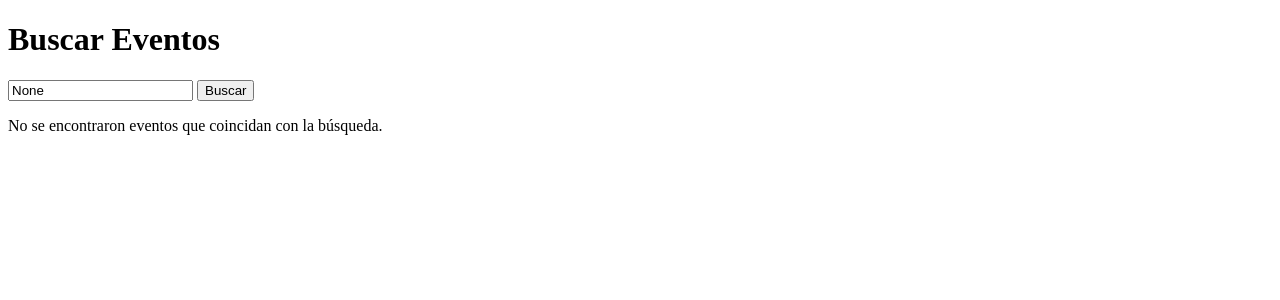
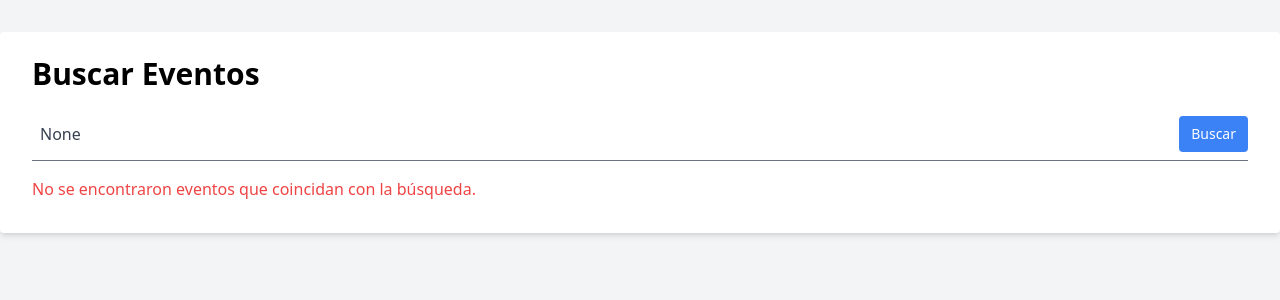
Before and after one commit to JeanPPG/EventosComunitariosApp, a Django app: page /buscar_evento/ in a window 1280 px wide. Shown: the top 300 px of the page. Run offline with Django 5.2, Linux system fonts and the light colour scheme.

Commit message:
Correccion de errores

```diff
--- a/EventosComunitarioApp/settings.py
+++ b/EventosComunitarioApp/settings.py
@@ -35,7 +35,7 @@
     'django.contrib.sessions',
     'django.contrib.messages',
     'django.contrib.staticfiles',
-'EventosComunitarioApp',
+    'EventosComunitarioApp',
 ]
 
 MIDDLEWARE = [
--- a/EventosComunitarioApp/templates/paginas/buscar_eventos.html
+++ b/EventosComunitarioApp/templates/paginas/buscar_eventos.html
@@ -4,25 +4,33 @@
     <meta charset="UTF-8">
     <meta name="viewport" content="width=device-width, initial-scale=1.0">
     <title>Buscar Eventos</title>
+    <!-- Agregar Tailwind CSS -->
+    <link href="https://cdn.jsdelivr.net/npm/tailwindcss@2.2.19/dist/tailwind.min.css" rel="stylesheet">
 </head>
-<body>
-    <h1>Buscar Eventos</h1>
-    <form method="GET">
-        <input type="text" name="q" placeholder="Buscar por título, fecha o ubicación" value="{{ query }}">
-        <button type="submit">Buscar</button>
+<body class="bg-gray-100">
+    <div class="container mx-auto py-8">
+        <div class="bg-white shadow-md rounded px-8 pt-6 pb-8 mb-4">
+            <h1 class="text-3xl font-bold mb-4">Buscar Eventos</h1>
+            <form class="mb-4" method="GET">
+                <div class="flex items-center border-b border-b-2 border-gray-500 py-2">
+                    <input class="appearance-none bg-transparent border-none w-full text-gray-700 mr-3 py-1 px-2 leading-tight focus:outline-none" type="text" name="q" placeholder="Buscar por título, fecha o ubicación" value="{{ query }}">
+                    <button class="flex-shrink-0 bg-blue-500 hover:bg-blue-700 border-blue-500 hover:border-blue-700 text-sm border-4 text-white py-1 px-2 rounded" type="submit">Buscar</button>
+                </div>
             </form>
             {% if eventos %}
-        <ul>
+                <ul class="list-disc">
                     {% for evento in eventos %}
                         <li>
-                    <a href="{% url 'detalle_evento' evento.id %}">
+                            <a class="text-blue-500 hover:text-blue-800" href="{% url 'detalle_evento' evento.id %}">
                                 {{ evento.titulo }} - {{ evento.fecha }} - {{ evento.ubicacion }}
                             </a>
                         </li>
                     {% endfor %}
                 </ul>
             {% else %}
-        <p>No se encontraron eventos que coincidan con la búsqueda.</p>
+                <p class="text-red-500">No se encontraron eventos que coincidan con la búsqueda.</p>
             {% endif %}
+        </div>
+    </div>
 </body>
 </html>
--- a/EventosComunitarioApp/urls.py
+++ b/EventosComunitarioApp/urls.py
@@ -24,5 +24,6 @@
     path('', views.pagina_bienvenida, name='pagina_bienvenida'),
     path('calendario/', views.calendario_eventos, name='calendario_eventos'),
     path('registro-evento/', views.registro_eventos, name='registro_evento'),
-    path('buscar_evento/', views.buscar_eventos, name='buscar_evento')
+    path('buscar_evento/', views.buscar_eventos, name='buscar_evento'),
+    path('evento/<int:evento_id>/', views.detalle_evento, name='detalle_evento'),
 ]
--- a/EventosComunitarioApp/views.py
+++ b/EventosComunitarioApp/views.py
@@ -29,4 +29,4 @@
 
 def detalle_evento(request, evento_id):
     evento = Evento.objects.get(pk=evento_id)
-    return render(request, 'detalle_evento.html', {'evento': evento})
+    return render(request, 'paginas/detalle_evento.html', {'evento': evento})
```
Also changed, not shown: EventosComunitarioApp/templates/paginas/detalle_evento.html (+14 -7 lines). Lines whose indentation alone changed are shown as unchanged.
